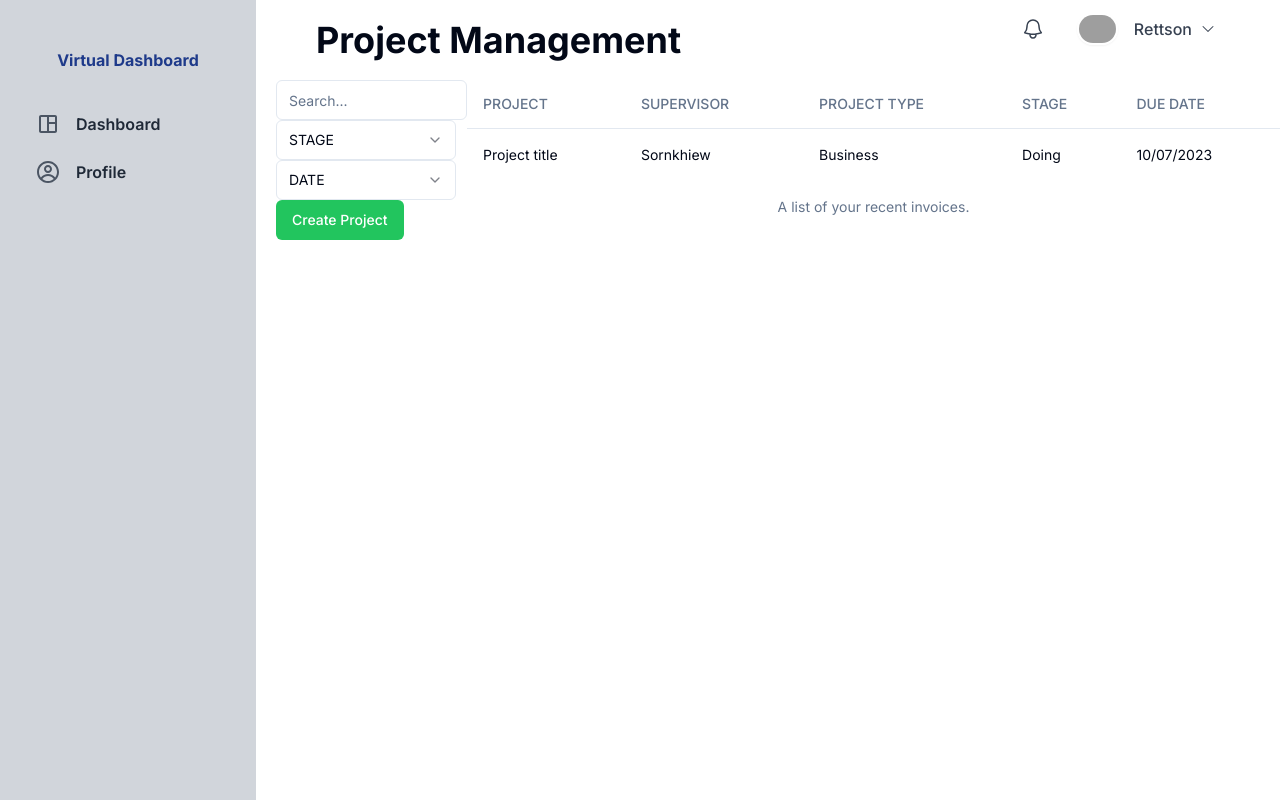
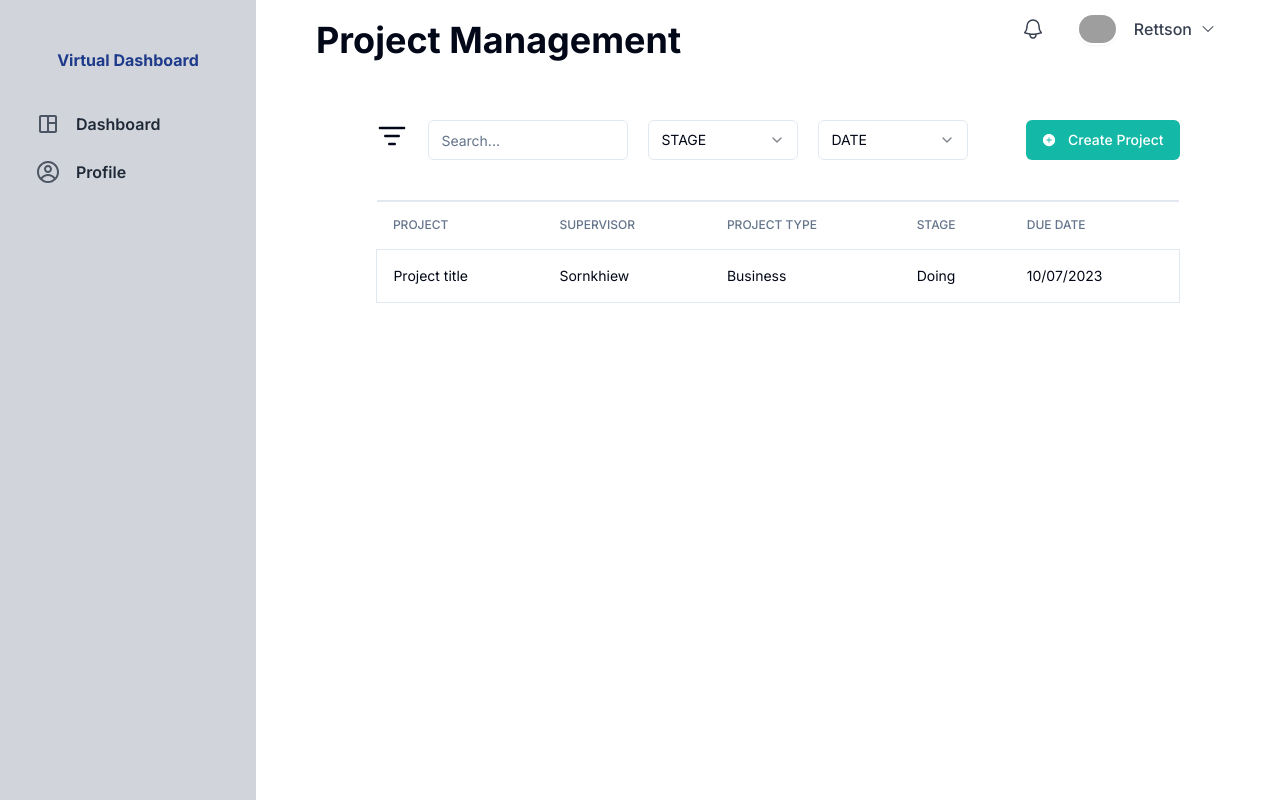
Before and after one commit to NatthawutSK/EMVALAI, a Next.js app: page /project-management in a window 1280 px wide. Built offline with nearby package versions, Linux system fonts and the light colour scheme; grey boxes are pictures that could not be loaded.

Commit message:
update table

```diff
--- a/src/app/(site)/project-management/page.tsx
+++ b/src/app/(site)/project-management/page.tsx
@@ -21,20 +21,22 @@ import {
 } from "@/components/ui/select"
 import { Input } from '@/components/ui/input';
 import { Button } from '@/components/ui/button';
-
+import { LucideListFilter } from 'lucide-react';
+import {AiFillPlusCircle} from "react-icons/ai";
 type Props = {}
 
 export default function Page({ }: Props) {
   return (
-    <div className='justify-center min-h-screen'>
+    <div className='justify-center min-h-screen '>
       <h1 className="text-4xl font-bold p-5 ml-5">
         Project Management
       </h1>
-      <div className='className="min-h-[35rem] flex  justify-evenly'>
-        <div>
-          <Input placeholder="Search..." />
+      <div className='className="min-h-[35rem] w-4/5 mx-auto mt-10'>
+        <div className='flex '>
+          <LucideListFilter size={32} className='mr-5'/>
+          <Input placeholder="Search..." className="w-[200px] mr-5" />
           <Select>
-            <SelectTrigger className="w-[180px]">
+            <SelectTrigger className="w-[150px] mr-5">
               <SelectValue placeholder="STAGE" />
             </SelectTrigger>
             <SelectContent>
@@ -46,7 +48,7 @@ export default function Page({ }: Props) {
             </SelectContent>
           </Select>
           <Select>
-            <SelectTrigger className="w-[180px]">
+            <SelectTrigger className="w-[150px]">
               <SelectValue placeholder="DATE" />
             </SelectTrigger>
             <SelectContent>
@@ -55,22 +57,22 @@ export default function Page({ }: Props) {
               </SelectGroup>
             </SelectContent>
           </Select>
-          <Button className='bg-green-500 text-white'>Create Project</Button>
+          <Button className='bg-teal-500 text-white right-0 ml-auto'>
+            <AiFillPlusCircle className='mr-3'/>
+            Create Project
+          </Button>
         </div>
 
-        <Table>
-          <TableCaption>A list of your recent invoices.</TableCaption>
+        <Table className='border-t-2 mt-10 '>
           <TableHeader>
-            <TableRow>
-              <TableHead >PROJECT</TableHead>
+              <TableHead className=''>PROJECT</TableHead>
               <TableHead>SUPERVISOR</TableHead>
               <TableHead>PROJECT TYPE</TableHead>
               <TableHead>STAGE</TableHead>
               <TableHead>DUE DATE</TableHead>
-            </TableRow>
           </TableHeader>
-          <TableBody>
-            <TableRow>
+          <TableBody className='border shadow-lg'>
+            <TableRow >
               <TableCell className="">Project title</TableCell>
               <TableCell>Sornkhiew</TableCell>
               <TableCell>Business</TableCell>
--- a/src/components/ui/table.tsx
+++ b/src/components/ui/table.tsx
@@ -55,7 +55,7 @@ const TableRow = React.forwardRef<
   <tr
     ref={ref}
     className={cn(
-      "border-b transition-colors hover:bg-muted/50 data-[state=selected]:bg-muted",
+      " border-b transition-colors hover:bg-muted/50 data-[state=selected]:bg-muted",
       className
     )}
     {...props}
@@ -70,7 +70,7 @@ const TableHead = React.forwardRef<
   <th
     ref={ref}
     className={cn(
-      "h-12 px-4 text-left align-middle font-medium text-muted-foreground [&:has([role=checkbox])]:pr-0",
+      "text-xs h-12 px-4 text-left align-middle font-medium text-muted-foreground [&:has([role=checkbox])]:pr-0",
       className
     )}
     {...props}
```
Also changed, not shown: src/app/(site)/project-management/TableProjectMain.tsx (added).
